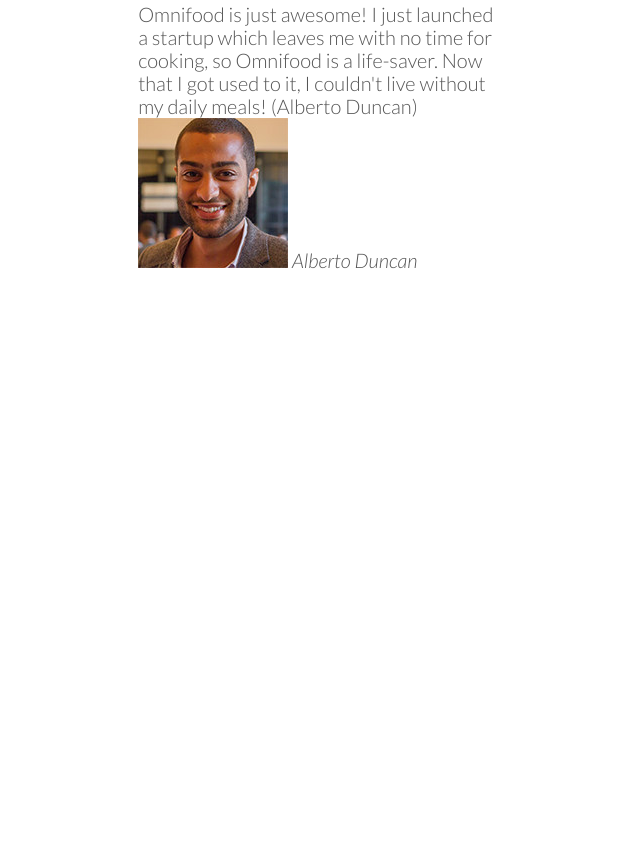
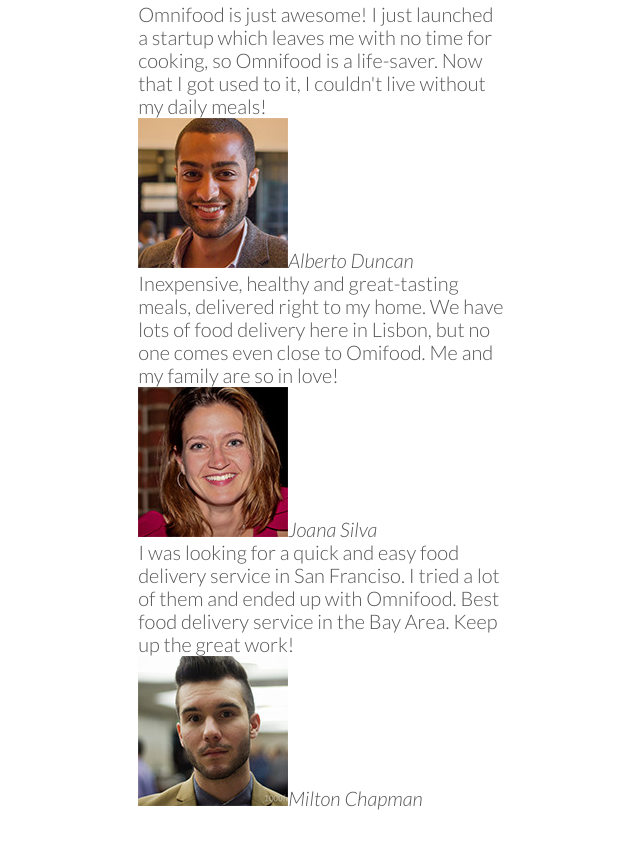
Before and after one commit to kihooncs/omnifood_website, a plain HTML site: page index.html in a window 1280 px wide. Shown: the part 3573-4422 px from the top of the page, without its empty margins (318-958 px from the left). Before the commit the page ends 3925 px from the top, so only its background shows below. Drawn offline with nearby package versions, Linux system fonts and the light colour scheme.

Commit message:
Added testmonials contents for three users. Need to style them next.

```diff
--- a/index.html
+++ b/index.html
@@ -217,9 +217,20 @@
                 <div class="row span-1-of-3">
                     <blockquote>
                         Omnifood is just awesome! I just launched a startup which leaves me with no time for cooking, so Omnifood is a life-saver. Now that I got used to it, I couldn't live without my daily meals!
-(Alberto Duncan)
                     </blockquote>
-                    <cite><img src="resources/img/customer-1.jpg"/> Alberto Duncan</cite>
+                    <cite><img src="resources/img/customer-1.jpg"/>Alberto Duncan</cite>
+                </div>
+                <div class="row span-1-of-3">
+                    <blockquote>
+                        Inexpensive, healthy and great-tasting meals, delivered right to my home. We have lots of food delivery here in Lisbon, but no one comes even close to Omifood. Me and my family are so in love!
+                    </blockquote>
+                    <cite><img src="resources/img/customer-2.jpg"/>Joana Silva</cite>
+                </div>
+                <div class="row span-1-of-3">
+                    <blockquote>
+                        I was looking for a quick and easy food delivery service in San Franciso. I tried a lot of them and ended up with Omnifood. Best food delivery service in the Bay Area. Keep up the great work!
+                    </blockquote>
+                    <cite><img src="resources/img/customer-3.jpg"/>Milton Chapman</cite>
                 </div>
             </div>
         </section>
```
